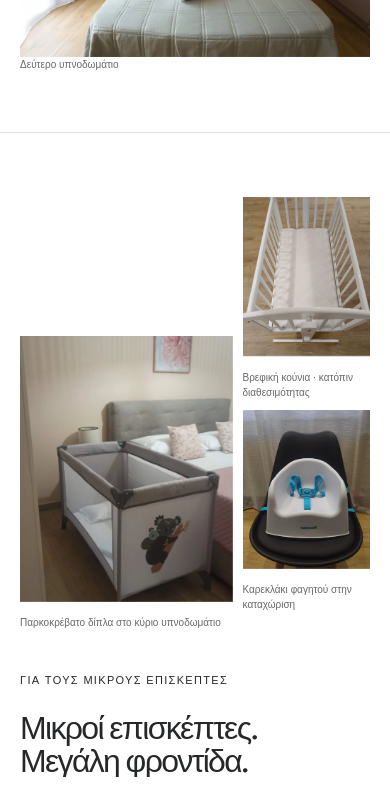
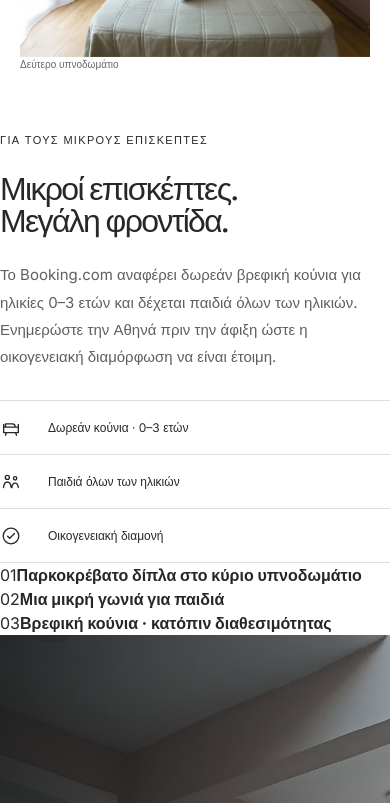
Before and after one commit to Steliosgeox/mastiha-luxury-suites, a Next.js app: page /el in a window 390 px wide. Shown: the part 4700-5503 px from the top of the page. Built offline with nearby package versions, Linux system fonts and the light colour scheme; no server answers.

Commit message:
design: rebuild family section with editorial mobile-first composition

```diff
--- a/src/components/redesign/MastihaOdisej.tsx
+++ b/src/components/redesign/MastihaOdisej.tsx
@@ -68,22 +68,38 @@ export function MastihaOdisej({ locale = "en" }: { locale?: string }) {
           <div className={s.roomAside} data-reveal><h3 className={s.subheading}>{c.bedroomTitle}</h3><p className={s.body}>{l.bedroomBody}</p><PhotoButton id="second"><PropertyPhoto id="second" alt={caption("second")} className={s.roomSecondary} sizes="(max-width:760px) 100vw, 32vw" /></PhotoButton><p className={s.caption}>{c.captions.second}</p></div>
         </div>
       </section>
-      <section id="family" className={s.family} aria-labelledby="family-title">
-        <div className={s.familyVisuals}>
-          <figure className={s.familyMain} data-reveal>
-            <PhotoButton id="playpen"><PropertyPhoto id="playpen" alt={caption("playpen")} className={s.familyMainPhoto} sizes="(max-width:760px) 100vw, 52vw" /></PhotoButton>
-            <figcaption className={s.caption}>{photoCaption("playpen",lang)}</figcaption>
-          </figure>
-          <div className={s.familyMiniGrid} data-reveal>
-            <figure><PhotoButton id="crib"><PropertyPhoto id="crib" alt={caption("crib")} className={s.familyMiniPhoto} sizes="(max-width:760px) 48vw, 18vw" /></PhotoButton><figcaption className={s.caption}>{photoCaption("crib",lang)}</figcaption></figure>
-            <figure><PhotoButton id="high-chair"><PropertyPhoto id="high-chair" alt={caption("high-chair")} className={s.familyMiniPhoto} sizes="(max-width:760px) 48vw, 18vw" /></PhotoButton><figcaption className={s.caption}>{photoCaption("high-chair",lang)}</figcaption></figure>
-          </div>
-        </div>
+      <section id="family" className={s.familySection} aria-labelledby="family-title">
         <div className={s.familyCopy} data-reveal>
           <p className={s.eyebrow}>{l.familyEyebrow}</p>
           <h2 id="family-title" className={s.heading}>{l.familyTitle}</h2>
           <p className={s.body}>{l.familyBody}</p>
-          <ul className={s.familyFacts}>{l.familyItems.map((item,index)=><li key={item}><StayGlyph name={familyGlyphs[index]} className={s.familyIcon}/><span>{item}</span></li>)}</ul>
+          <ul className={s.familyFacts}>
+            {l.familyItems.map((item,index)=><li key={item}><StayGlyph name={familyGlyphs[index]} className={s.familyIcon}/><span>{item}</span></li>)}
+          </ul>
+        </div>
+
+        <div className={s.familyMedia} aria-label={l.familyEyebrow}>
+          <figure className={s.familyHero} data-reveal>
+            <PhotoButton id="playpen">
+              <PropertyPhoto id="playpen" alt={caption("playpen")} className={s.familyHeroPhoto} sizes="(max-width:760px) 100vw, 50vw" />
+            </PhotoButton>
+            <figcaption className={s.familyMediaLabel}><span>01</span><strong>{photoCaption("playpen",lang)}</strong></figcaption>
+          </figure>
+
+          <div className={s.familyDetails}>
+            <figure className={s.familyDetail} data-reveal>
+              <PhotoButton id="kids-corner">
+                <PropertyPhoto id="kids-corner" alt={caption("kids-corner")} className={s.familyDetailPhoto} sizes="(max-width:760px) 50vw, 19vw" />
+              </PhotoButton>
+              <figcaption className={s.familyMediaLabel}><span>02</span><strong>{photoCaption("kids-corner",lang)}</strong></figcaption>
+            </figure>
+            <figure className={s.familyDetail} data-reveal>
+              <PhotoButton id="crib">
+                <PropertyPhoto id="crib" alt={caption("crib")} className={s.familyDetailPhoto} sizes="(max-width:760px) 50vw, 19vw" />
+              </PhotoButton>
+              <figcaption className={s.familyMediaLabel}><span>03</span><strong>{photoCaption("crib",lang)}</strong></figcaption>
+            </figure>
+          </div>
         </div>
       </section>
       <section className={s.terraceScene} style={{ position: "relative", isolation: "isolate" }} aria-labelledby="terrace-title" data-testid="terrace-scene">
```
